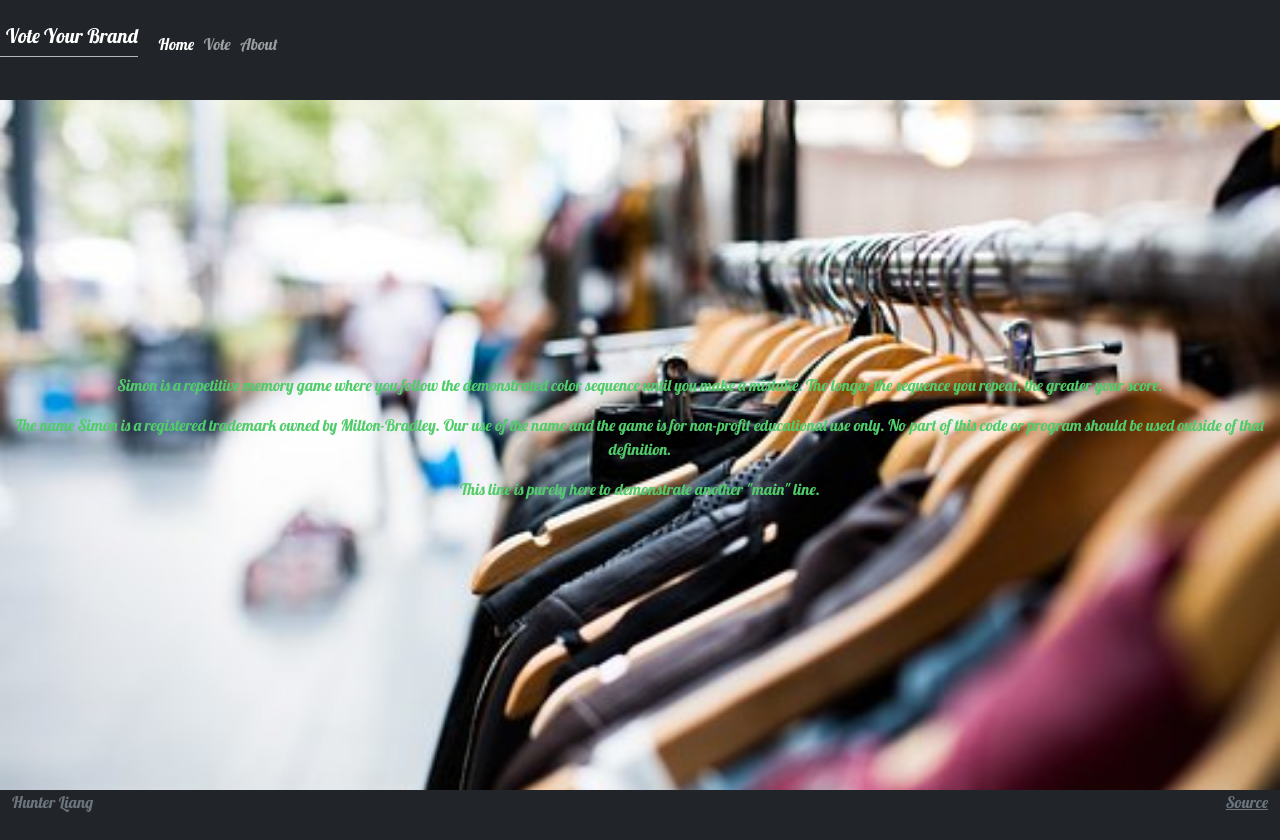
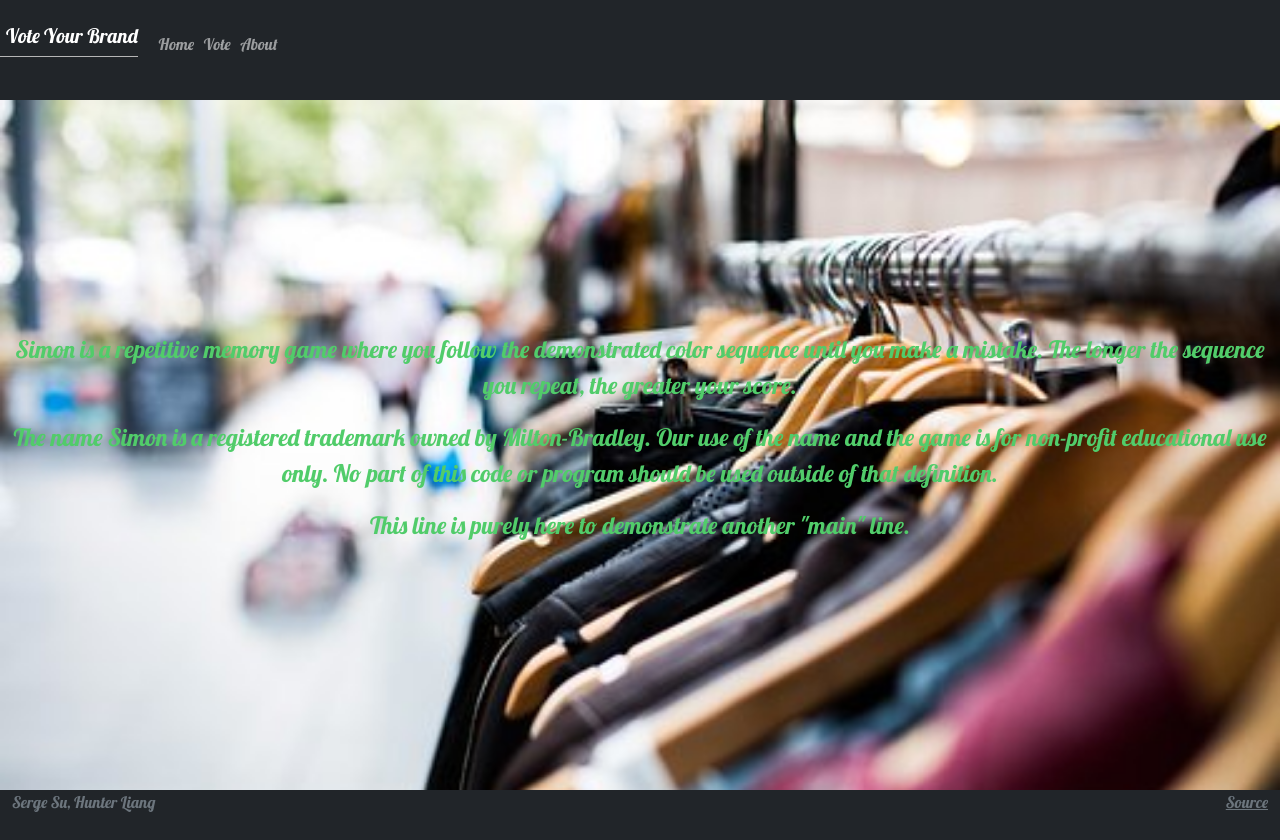
Before and after one commit to lianghunter/260-Startup, a plain HTML site: page about.html in a window 1280 px wide. Drawn offline with nearby package versions, Linux system fonts and the light colour scheme.

Commit message:
updated font size and footers

```diff
--- a/about.html
+++ b/about.html
@@ -22,7 +22,7 @@
         <a class="navbar-brand" href="#">Vote Your Brand</sup></a>
         <menu class="navbar-nav">
           <li class="nav-item">
-            <a class="nav-link active" href="index.html">Home</a>
+            <a class="nav-link" href="index.html">Home</a>
           </li>
           <li class="nav-item">
             <a class="nav-link" href="scores.html">Vote</a>
@@ -55,10 +55,11 @@
 
       <footer class="bg-dark text-dark text-muted">
         <div class="container-fluid">
-          <span class="text-reset">Hunter Liang</span>
+          <span class="text-reset">Serge Su, Hunter Liang</span>
           <a
             class="text-reset"
-            href="https://github.com/lianghunter/simon">Source</a>
+            href="https://github.com/lianghunter/260-Startup" target = "_blank"
+            >Source</a>
         </div>
       </footer>
   </body>
--- a/main.css
+++ b/main.css
@@ -29,6 +29,10 @@ main {
 
 footer {
   flex: 0 50px;
+}
+
+p{
+  font-size: 24px;
 }
 
 menu {
```
Also changed, not shown: index.html (+2 -2 lines), scores.html (+4 -3 lines).
